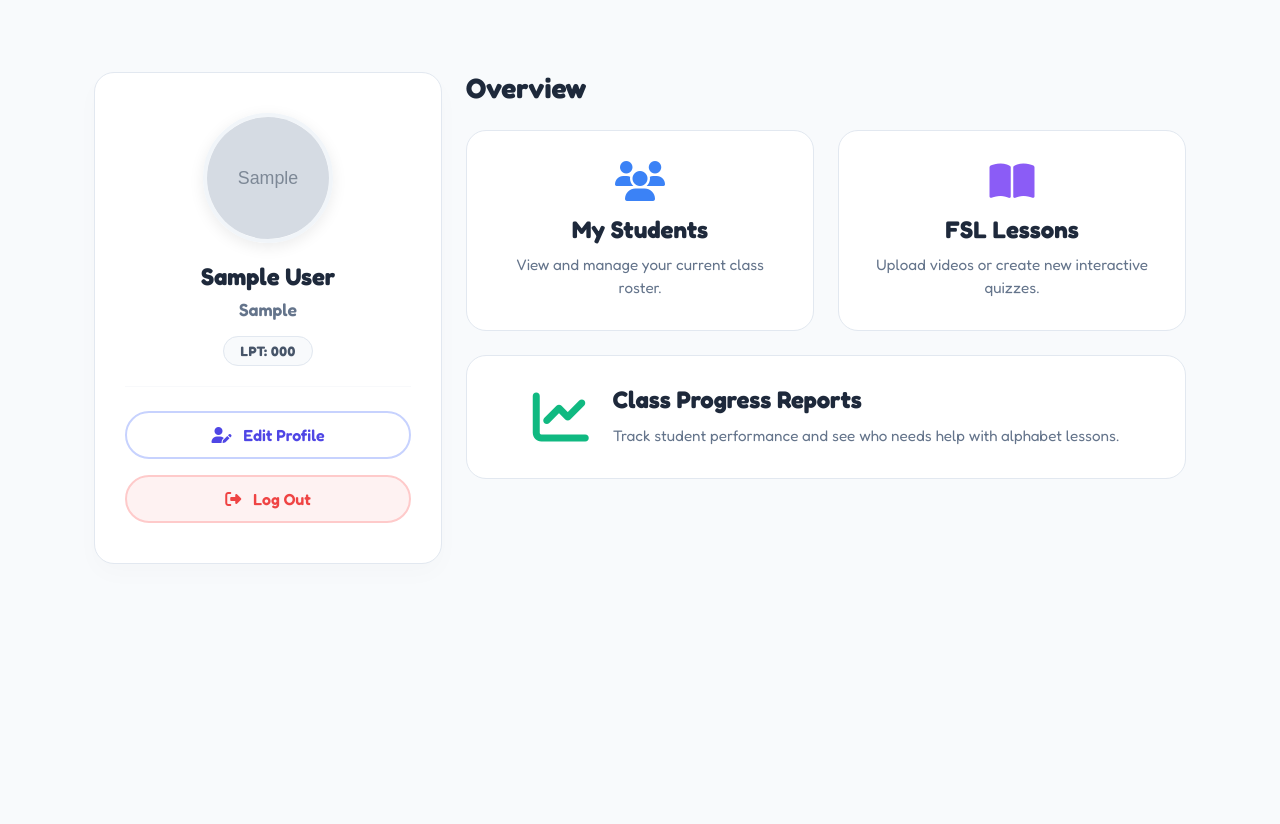
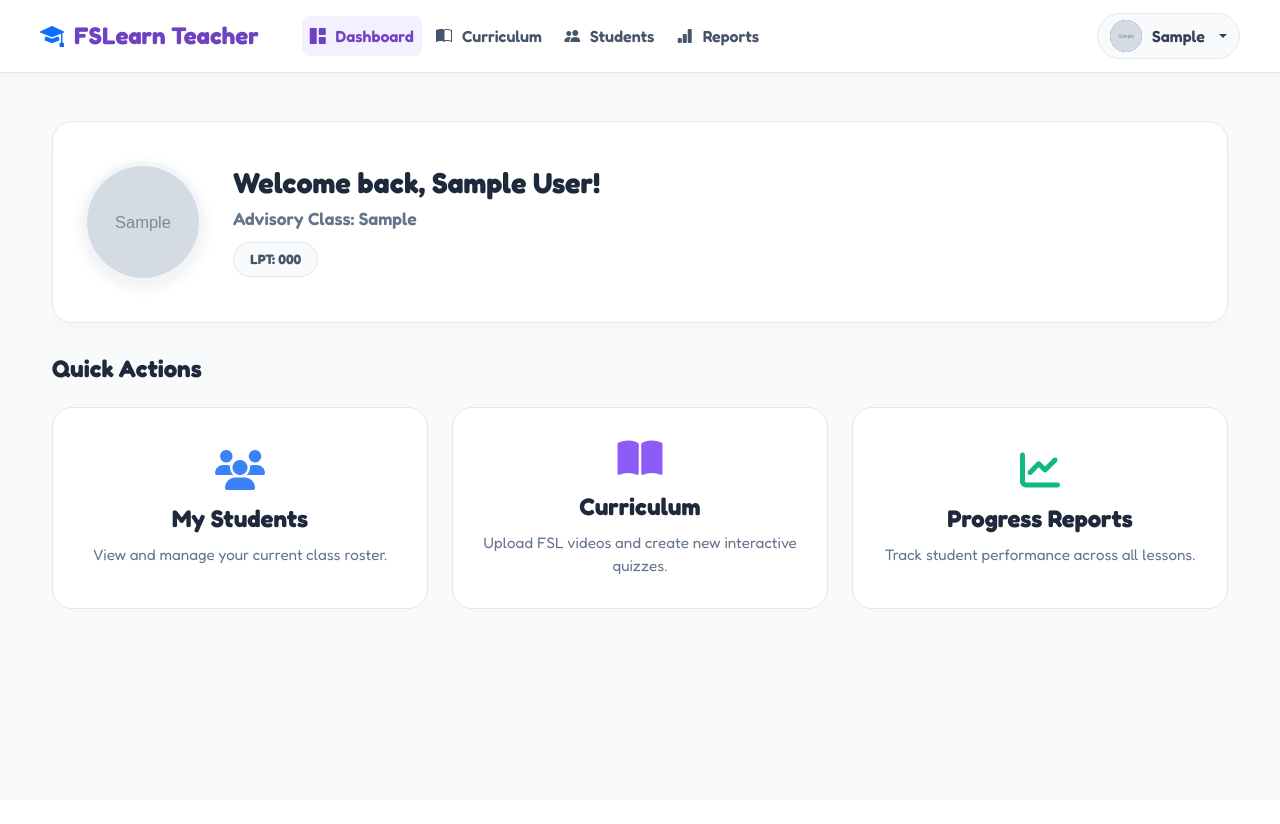
Before and after one commit to CilloOnVim/FSLearn, a Django app: page /teacher/teacher_dashboard/ in a window 1280 px wide. After the commit the page ends 609 px from the top, so only its background shows below. Run offline with Django 5.2, Linux system fonts and the light colour scheme; a user stored in the database is signed in; tables that the repository leaves empty hold one stand-in row (values such as "Sample post"); grey boxes marked "Sample" are stand-in pictures.

Commit message:
fixed teacher UI and added bulk upload script for alphabet and alphabet folder clips

```diff
--- a/bulk_upload_alphabet.py
+++ b/bulk_upload_alphabet.py
@@ -1,3 +1,5 @@
+print("HEY, THE SCRIPT IS EXECUTING!")
+
 import os
 import django
 from django.core.files import File
--- a/learning/templates/learning/math_quiz.html
+++ b/learning/templates/learning/math_quiz.html
@@ -224,7 +224,7 @@
 {% block layout %}
 <div id="game-wrapper">
     <div class="top-bar">
-        <a href="{% url 'learning:manage_content' %}" class="btn-exit">✖ Exit</a>
+        <a href="{% url 'teacher:manage_content' %}" class="btn-exit">✖ Exit</a>
         <h4 class="phase-title" id="phaseTitle">Math Magic</h4>
         <div class="score-badge" id="scoreBadge" style="display: none;">⭐ 0</div>
     </div>
@@ -267,7 +267,7 @@
 
                 <div class="d-flex gap-4 mt-4">
                     <button onclick="location.reload()" class="btn-massive" style="background-color: var(--cyan); box-shadow: 0 10px 0px var(--cyan-dark);">↻ Play Again</button>
-                    <a href="{% url 'learning:manage_content' %}" class="btn-massive" style="background-color: #e9ecef; box-shadow: 0 10px 0px #ced4da; color: #333;">Quit</a>
+                    <a href="{% url 'teacher:manage_content' %}" class="btn-massive" style="background-color: #e9ecef; box-shadow: 0 10px 0px #ced4da; color: #333;">Quit</a>
                 </div>
             </div>
 
--- a/learning/urls.py
+++ b/learning/urls.py
@@ -14,7 +14,6 @@ urlpatterns = [
     path("word/<slug:word_slug>/", views.word_detail, name="word_detail"),
 
     # --- CRUD CREATE ---
-    path("manage/", views.manage_content, name="manage_content"),
     path("manage/theme/", views.add_theme, name="add_theme"),
     path("manage/section/", views.add_section, name="add_section"),
     path("manage/word/", views.upload_word, name="upload_word"),
--- a/teacher/templates/teacher/student_progress_detail.html
+++ b/teacher/templates/teacher/student_progress_detail.html
@@ -1,4 +1,4 @@
-{% extends 'learning/base.html' %}
+{% extends 'teacher/teacher_base.html' %}
 {% block title %}{{ student.nickname }}'s Progress | FSLearn{% endblock %}
 
 {% block content %}
--- /dev/null
+++ b/teacher/templates/teacher/teacher_base.html
@@ -0,0 +1,188 @@
+{% extends 'learning/base.html' %}
+{% load static %}
+
+{% block extra_head %}
+<!-- Bootstrap Icons if not already present -->
+<link rel="stylesheet" href="https://cdn.jsdelivr.net/npm/bootstrap-icons@1.11.1/font/bootstrap-icons.css">
+<!-- Font Awesome -->
+<link rel="stylesheet" href="https://cdnjs.cloudflare.com/ajax/libs/font-awesome/6.4.0/css/all.min.css" />
+<style>
+    /* Teacher Base Styling */
+    body {
+        background-color: #F8FAFC;
+    }
+
+    .teacher-navbar {
+        background-color: rgba(255, 255, 255, 0.95);
+        backdrop-filter: blur(10px);
+        box-shadow: 0 4px 20px rgba(0, 0, 0, 0.04);
+        padding: 0.8rem 1rem;
+        border-bottom: 1px solid #E2E8F0;
+        z-index: 1030;
+    }
+
+    .teacher-navbar .navbar-brand {
+        font-weight: 700;
+        color: #6f42c1;
+        font-size: 1.5rem;
+        display: flex;
+        align-items: center;
+        gap: 10px;
+    }
+
+    .teacher-navbar .nav-link {
+        font-weight: 600;
+        color: #475569;
+        padding: 0.5rem 1rem;
+        border-radius: 8px;
+        transition: all 0.2s ease;
+        margin: 0 0.2rem;
+    }
+
+    .teacher-navbar .nav-link:hover, .teacher-navbar .nav-link.active {
+        color: #6f42c1;
+        background-color: #F3F0FF;
+    }
+
+    .teacher-navbar .nav-item .nav-icon {
+        margin-right: 6px;
+    }
+
+    /* Profile Dropdown Styling */
+    .profile-dropdown-toggle {
+        display: flex;
+        align-items: center;
+        gap: 10px;
+        background: #F8FAFC;
+        border: 1px solid #E2E8F0;
+        padding: 6px 12px;
+        border-radius: 50px;
+        color: #334155;
+        font-weight: 600;
+        text-decoration: none;
+        transition: all 0.2s ease;
+    }
+
+    .profile-dropdown-toggle:hover {
+        background: #F1F5F9;
+        color: #1E293B;
+    }
+
+    .profile-avatar {
+        width: 32px;
+        height: 32px;
+        border-radius: 50%;
+        object-fit: cover;
+        background-color: #6f42c1;
+        color: white;
+        display: flex;
+        align-items: center;
+        justify-content: center;
+        font-weight: bold;
+        font-size: 0.9rem;
+    }
+
+    .dropdown-menu-custom {
+        border: none;
+        box-shadow: 0 8px 24px rgba(0,0,0,0.1);
+        border-radius: 12px;
+        padding: 10px;
+        min-width: 200px;
+    }
+
+    .dropdown-menu-custom .dropdown-item {
+        border-radius: 8px;
+        padding: 8px 15px;
+        font-weight: 500;
+        color: #475569;
+        transition: all 0.15s ease;
+    }
+
+    .dropdown-menu-custom .dropdown-item:hover {
+        background-color: #F8FAFC;
+        color: #6f42c1;
+    }
+</style>
+{% block teacher_head %}{% endblock %}
+{% endblock %}
+
+{% block layout %}
+<!-- Modern Professional Navigation Bar -->
+<nav class="navbar navbar-expand-lg teacher-navbar sticky-top">
+    <div class="container-fluid px-4">
+        <!-- Brand -->
+        <a class="navbar-brand" href="{% url 'teacher:teacher_dashboard' %}">
+            <i class="bi bi-mortarboard-fill text-primary"></i> FSLearn Teacher
+        </a>
+
+        <!-- Mobile Toggle Button -->
+        <button class="navbar-toggler border-0 shadow-none" type="button" data-bs-toggle="collapse" data-bs-target="#teacherNavbar">
+            <span class="navbar-toggler-icon"></span>
+        </button>
+
+        <!-- Navbar Links -->
+        <div class="collapse navbar-collapse" id="teacherNavbar">
+            <ul class="navbar-nav me-auto mb-2 mb-lg-0 ms-lg-4">
+                <li class="nav-item">
+                    <a class="nav-link {% if request.resolver_match.url_name == 'teacher_dashboard' %}active{% endif %}" href="{% url 'teacher:teacher_dashboard' %}">
+                        <i class="bi bi-grid-1x2-fill nav-icon"></i> Dashboard
+                    </a>
+                </li>
+                <li class="nav-item">
+                    <a class="nav-link {% if request.resolver_match.url_name == 'manage_content' %}active{% endif %}" href="{% url 'teacher:manage_content' %}">
+                        <i class="bi bi-book-half nav-icon"></i> Curriculum
+                    </a>
+                </li>
+                <li class="nav-item">
+                    <a class="nav-link {% if request.resolver_match.url_name == 'my_students' %}active{% endif %}" href="{% url 'teacher:my_students' %}">
+                        <i class="bi bi-people-fill nav-icon"></i> Students
+                    </a>
+                </li>
+                <li class="nav-item">
+                    <a class="nav-link {% if request.resolver_match.url_name == 'class_progress_report' %}active{% endif %}" href="{% url 'teacher:class_progress_report' %}">
+                        <i class="bi bi-bar-chart-fill nav-icon"></i> Reports
+                    </a>
+                </li>
+            </ul>
+
+            <!-- Profile Dropdown -->
+            <div class="d-flex align-items-center">
+                <div class="dropdown">
+                    <a class="profile-dropdown-toggle dropdown-toggle" href="#" role="button" data-bs-toggle="dropdown" aria-expanded="false">
+                        {% if request.user.teacher_profile.profile_picture %}
+                            <img src="{{ request.user.teacher_profile.profile_picture.url }}" alt="Profile" class="profile-avatar">
+                        {% else %}
+                            <div class="profile-avatar">
+                                {{ request.user.first_name|default:request.user.username|make_list|first|upper }}
+                            </div>
+                        {% endif %}
+                        <span class="d-none d-sm-inline">{{ request.user.first_name|default:"Teacher" }}</span>
+                    </a>
+                    <ul class="dropdown-menu dropdown-menu-end dropdown-menu-custom mt-2">
+                        <li>
+                            <a class="dropdown-item" href="{% url 'teacher:edit_profile' %}">
+                                <i class="bi bi-person-gear me-2"></i> Edit Profile
+                            </a>
+                        </li>
+                        <li><hr class="dropdown-divider border-light"></li>
+                        <li>
+                            <form action="{% url 'logout' %}" method="post" class="m-0 p-0">
+                                {% csrf_token %}
+                                <button type="submit" class="dropdown-item text-danger">
+                                    <i class="bi bi-box-arrow-right me-2"></i> Logout
+                                </button>
+                            </form>
+                        </li>
+                    </ul>
+                </div>
+            </div>
+        </div>
+    </div>
+</nav>
+
+<!-- Main Content Area -->
+<div class="teacher-main-content">
+    {% block content %}
+    {% endblock %}
+</div>
+{% endblock %}
--- a/teacher/templates/teacher/teacher_dashboard.html
+++ b/teacher/templates/teacher/teacher_dashboard.html
@@ -1,43 +1,35 @@
-{% extends 'learning/base.html' %}
+{% extends 'teacher/teacher_base.html' %}
 
 {% block title %}Teacher Dashboard | FSLearn{% endblock %}
 
-{% block extra_head %}
-<link rel="stylesheet" href="https://cdnjs.cloudflare.com/ajax/libs/font-awesome/6.4.0/css/all.min.css" />
-{% endblock %}
-
 {% block content %}
 <style>
-    /* Premium Profile Sidebar */
-    .sidebar-card {
+    /* Premium Profile Header */
+    .profile-welcome-card {
         background: white;
         border-radius: 20px;
         border: 1px solid #E2E8F0;
         box-shadow: 0 10px 25px rgba(0, 0, 0, 0.02);
-        text-align: center;
         padding: 40px 30px;
-        height: 100%;
+        display: flex;
+        align-items: center;
+        gap: 30px;
+        margin-bottom: 2rem;
     }
 
-    .profile-img {
-        width: 130px;
-        height: 130px;
+    .profile-img-large {
+        width: 120px;
+        height: 120px;
         object-fit: cover;
         border-radius: 50%;
         border: 4px solid #F1F5F9;
         box-shadow: 0 4px 15px rgba(0,0,0,0.08);
-        margin-bottom: 20px;
-        transition: transform 0.3s ease;
-    }
-
-    .profile-img:hover {
-        transform: scale(1.05);
     }
 
     .teacher-name {
         color: #1E293B;
         font-weight: 700;
-        font-size: 1.5rem;
+        font-size: 1.8rem;
         margin-bottom: 5px;
     }
 
@@ -45,7 +37,7 @@
         color: #64748B;
         font-weight: 600;
         font-size: 1.1rem;
-        margin-bottom: 15px;
+        margin-bottom: 10px;
     }
 
     .license-badge {
@@ -56,7 +48,7 @@
         border-radius: 50px;
         font-weight: 700;
         font-size: 0.85rem;
-        letter-spacing: 0.5px;
+        display: inline-block;
     }
 
     /* Modern Action Widgets */
@@ -64,7 +56,7 @@
         color: #1E293B;
         font-weight: 700;
         margin-bottom: 1.5rem;
-        font-size: 1.75rem;
+        font-size: 1.5rem;
     }
 
     .action-widget {
@@ -80,6 +72,8 @@
         display: flex;
         flex-direction: column;
         justify-content: center;
+        text-align: center;
+        text-decoration: none;
     }
 
     .action-widget::before {
@@ -126,82 +120,34 @@
         font-size: 0.95rem;
         margin-bottom: 0;
     }
-
-    /* Buttons */
-    .btn-edit {
-        background-color: white;
-        color: #4F46E5;
-        border: 2px solid #C7D2FE;
-        font-weight: 600;
-        padding: 10px;
-        transition: all 0.2s;
-    }
-
-    .btn-edit:hover {
-        background-color: #EEF2FF;
-        border-color: #8B5CF6;
-        color: #4F46E5;
-    }
-
-    .btn-logout {
-        background-color: #FEF2F2;
-        color: #EF4444;
-        border: 2px solid #FECACA;
-        font-weight: 600;
-        padding: 10px;
-        transition: all 0.2s;
-    }
-
-    .btn-logout:hover {
-        background-color: #EF4444;
-        color: white;
-        border-color: #EF4444;
-    }
 </style>
 
-<div class="container py-5">
-    <div class="row g-4">
+<div class="container py-5" style="max-width: 1200px;">
 
-        <div class="col-lg-4">
-            <div class="sidebar-card">
+    <div class="profile-welcome-card flex-column flex-md-row text-center text-md-start">
         {% if teacher.profile_picture %}
-                    <img src="{{ teacher.profile_picture.url }}" alt="Teacher" class="profile-img" />
+            <img src="{{ teacher.profile_picture.url }}" alt="Teacher" class="profile-img-large" />
         {% else %}
-                    <img src="https://placehold.co/130x130/4F46E5/white?text=Teacher" alt="Default" class="profile-img" />
+            <div class="profile-img-large d-flex align-items-center justify-content-center bg-primary text-white" style="font-size: 3rem; font-weight: bold;">
+                {{ teacher.user.first_name|make_list|first|upper }}
+            </div>
         {% endif %}
-
+        <div>
             <h3 class="teacher-name">
-                    {{ teacher.user.first_name }} {{ teacher.user.last_name }}
+                Welcome back, {{ teacher.user.first_name }} {{ teacher.user.last_name }}!
             </h3>
             <p class="teacher-class">
-                    {{ teacher.advisory_class }}
+                Advisory Class: {{ teacher.advisory_class }}
             </p>
             <span class="license-badge">LPT: {{ teacher.license_number|default:"N/A" }}</span>
-
-                <hr class="my-4" style="border-color: #E2E8F0;" />
-
-                <div class="d-flex flex-column gap-3">
-                    <a href="{% url 'teacher:edit_profile' %}" class="btn btn-edit rounded-pill">
-                        <i class="fas fa-user-edit me-2"></i> Edit Profile
-                    </a>
-
-                    <form action="{% url 'logout' %}" method="post" class="m-0">
-                        {% csrf_token %}
-                        <button type="submit" class="btn btn-logout rounded-pill w-100">
-                            <i class="fas fa-sign-out-alt me-2"></i> Log Out
-                        </button>
-                    </form>
-                </div>
         </div>
     </div>
 
-        <div class="col-lg-8">
-            <h2 class="dashboard-header">Overview</h2>
-
+    <h2 class="dashboard-header mb-4">Quick Actions</h2>
     <div class="row g-4">
-                <div class="col-md-6">
+        <div class="col-md-4">
             <a href="{% url 'teacher:my_students' %}" class="text-decoration-none">
-                        <div class="action-widget widget-students text-center">
+                <div class="action-widget widget-students">
                     <i class="fas fa-users widget-icon icon-students"></i>
                     <h4 class="widget-title">My Students</h4>
                     <p class="widget-text">View and manage your current class roster.</p>
@@ -209,30 +155,25 @@
             </a>
         </div>
 
-                <div class="col-md-6">
-                    <a href="{% url 'learning:manage_content' %}" class="text-decoration-none">
-                        <div class="action-widget widget-content text-center">
+        <div class="col-md-4">
+            <a href="{% url 'teacher:manage_content' %}" class="text-decoration-none">
+                <div class="action-widget widget-content">
                     <i class="fas fa-book-open widget-icon icon-content"></i>
-                            <h4 class="widget-title">FSL Lessons</h4>
-                            <p class="widget-text">Upload videos or create new interactive quizzes.</p>
+                    <h4 class="widget-title">Curriculum</h4>
+                    <p class="widget-text">Upload FSL videos and create new interactive quizzes.</p>
                 </div>
             </a>
         </div>
 
-                <div class="col-12">
+        <div class="col-md-4">
             <a href="{% url 'teacher:class_progress_report' %}" class="text-decoration-none">
-                        <div class="action-widget widget-progress d-flex flex-sm-row flex-column align-items-center text-sm-start text-center gap-4">
-                            <i class="fas fa-chart-line widget-icon icon-progress mb-0" style="font-size: 3.5rem;"></i>
-                            <div>
-                                <h4 class="widget-title">Class Progress Reports</h4>
-                                <p class="widget-text">Track student performance and see who needs help with alphabet lessons.</p>
-                            </div>
+                <div class="action-widget widget-progress">
+                    <i class="fas fa-chart-line widget-icon icon-progress"></i>
+                    <h4 class="widget-title">Progress Reports</h4>
+                    <p class="widget-text">Track student performance across all lessons.</p>
                 </div>
             </a>
         </div>
     </div>
 </div>
-
-    </div>
-</div>
 {% endblock %}
--- a/teacher/urls.py
+++ b/teacher/urls.py
@@ -11,6 +11,7 @@ urlpatterns = [
     path("teacher_dashboard/", views.teacher_dashboard, name="teacher_dashboard"),
 
     # --- UPDATE (EDIT) PATHS ---
+    path("manage/", views.manage_content, name="manage_content"),
     path("manage/theme/<int:pk>/edit/", learning_views.edit_theme, name="edit_theme"),
     path("manage/section/<int:pk>/edit/", learning_views.edit_section, name="edit_section"),
     path("manage/word/<int:pk>/edit/", learning_views.edit_word, name="edit_word"),
--- a/teacher/views.py
+++ b/teacher/views.py
@@ -3,6 +3,7 @@ from django.contrib.auth.decorators import login_required
 from student.models import StudentProfile
 from .forms import UserUpdateForm, TeacherProfileUpdateForm, StudentUserCreationForm, StudentProfileForm
 from django.shortcuts import get_object_or_404
+from learning.models import Theme
 
 
 def index(request):
@@ -148,3 +149,13 @@ def student_progress_detail(request, student_id):
         "quiz_scores": quiz_scores,
         "story_quiz_scores": story_quiz_scores
     })
+
+@login_required
+def manage_content(request):
+    if not hasattr(request.user, "teacher_profile"):
+        return redirect("index")
+
+    themes = Theme.objects.prefetch_related('sections__words').all()
+    return render(request, "teacher/manage_content.html", {
+        "themes": themes
+    })
```
Also changed, not shown: bulk_upload.py (+3 -4 lines), learning/templates/learning/base_form.html (+23 -24 lines), learning/templates/learning/create_quiz.html (+18 -18 lines), learning/templates/learning/manage_question.html (+25 -25 lines), learning/templates/learning/manage_quizzes.html (+9 -9 lines), learning/views.py (+15 -24 lines), student/templates/student/fsl_translator.html (+8 -13 lines), teacher/templates/teacher/class_progress.html (+7 -10 lines), teacher/templates/teacher/edit_profile.html (+3 -16 lines), teacher/templates/teacher/manage_content.html (renamed from learning/templates/learning/manage_content.html, +10 -11 lines), teacher/templates/teacher/my_students.html (+74 -37 lines), 1 other file. Lines whose indentation alone changed are shown as unchanged.
